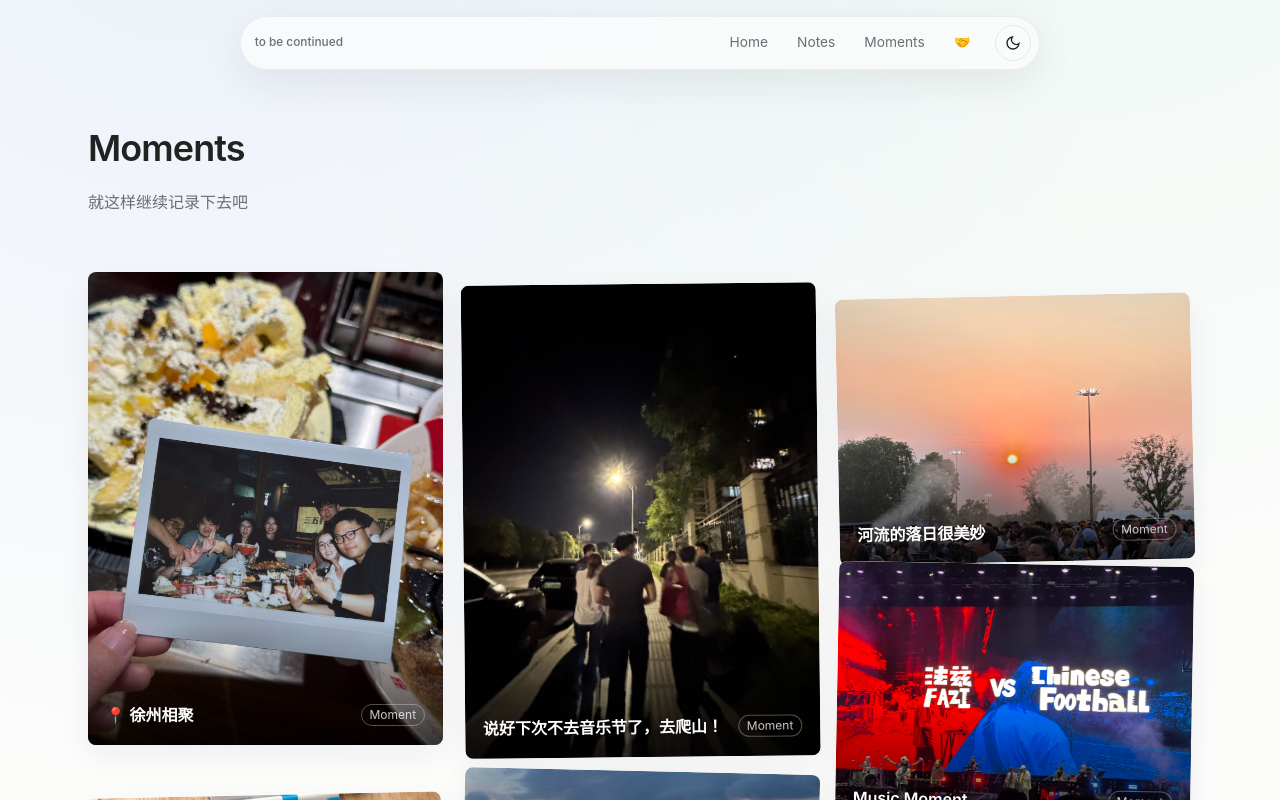
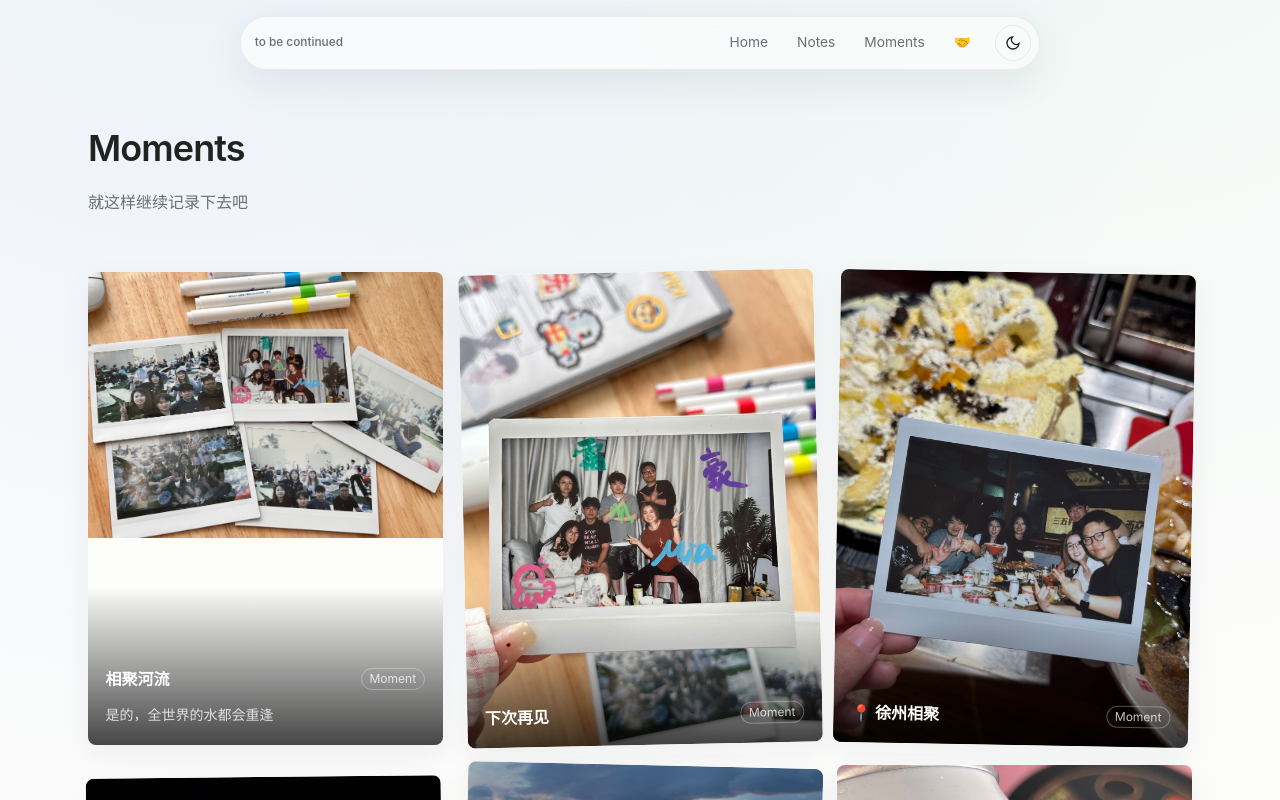
Before and after one commit to Mia-xia/hey-mia, a Next.js app: page /moments in a window 1280 px wide. Shown: the top 800 px of the page. Built offline with nearby package versions, Linux system fonts and the light colour scheme; no server answers.

Commit message:
Keep key moments in first row

```diff
--- a/app/globals.css
+++ b/app/globals.css
@@ -710,13 +710,24 @@ body {
 
 @media (min-width: 700px) {
   .moments-mosaic {
-    columns: 2;
+    display: grid;
+    grid-template-columns: repeat(2, minmax(0, 1fr));
+    gap: 1.25rem;
+  }
+
+  .moments-mosaic-card {
+    display: block;
+    margin: 0;
+  }
+
+  .moments-mosaic-card[data-first-row="true"] {
+    --moment-shift: 0;
   }
 }
 
 @media (min-width: 1040px) {
   .moments-mosaic {
-    columns: 3;
+    grid-template-columns: repeat(3, minmax(0, 1fr));
   }
 }
 
--- a/app/moments/page.tsx
+++ b/app/moments/page.tsx
@@ -29,6 +29,7 @@ export default function PhotosPage() {
                 key={item.id}
                 className="moments-mosaic-card"
                 data-size={index % 5}
+                data-first-row={index < 2 ? "true" : undefined}
               >
                 {item.kind === "live" ? (
                   <div className="px-0 [&_figure]:my-0 [&_figcaption]:hidden">
--- a/lib/media.ts
+++ b/lib/media.ts
@@ -12,15 +12,6 @@ export type MediaItem = {
 };
 
 export const mediaItems: MediaItem[] = [
-  {
-    id: "polaroid-dinner",
-    kind: "photo",
-    title: "📍 徐州相聚",
-    caption: "",
-    src: "/media/photos/polaroid-dinner.jpg",
-    alt: "A polaroid photo held above a dinner table",
-    featured: true,
-  },
   {
     id: "polaroid-table",
     kind: "photo",
@@ -37,6 +28,15 @@ export const mediaItems: MediaItem[] = [
     caption: "",
     src: "/media/photos/moment-1017.jpg",
     alt: "A polaroid photo held above a table with markers",
+    featured: true,
+  },
+  {
+    id: "polaroid-dinner",
+    kind: "photo",
+    title: "📍 徐州相聚",
+    caption: "",
+    src: "/media/photos/polaroid-dinner.jpg",
+    alt: "A polaroid photo held above a dinner table",
     featured: true,
   },
   {
```
